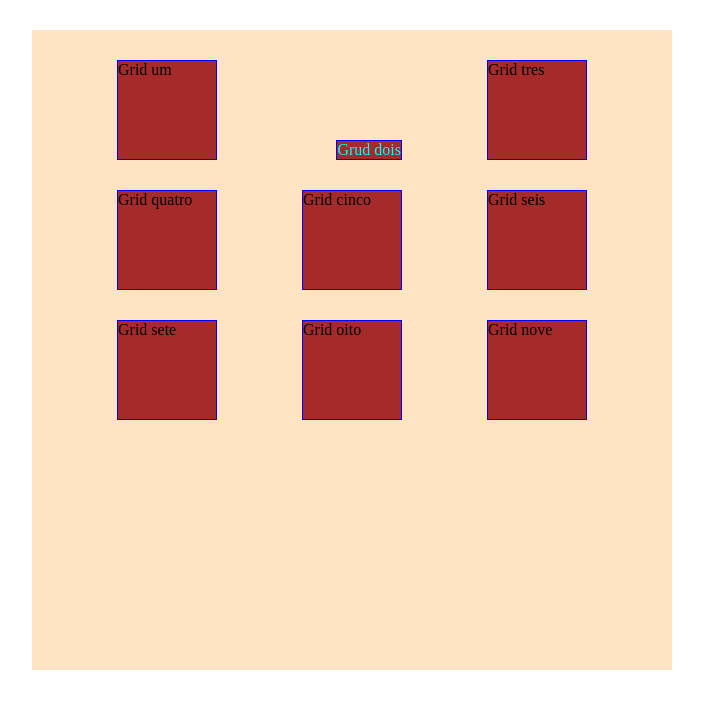
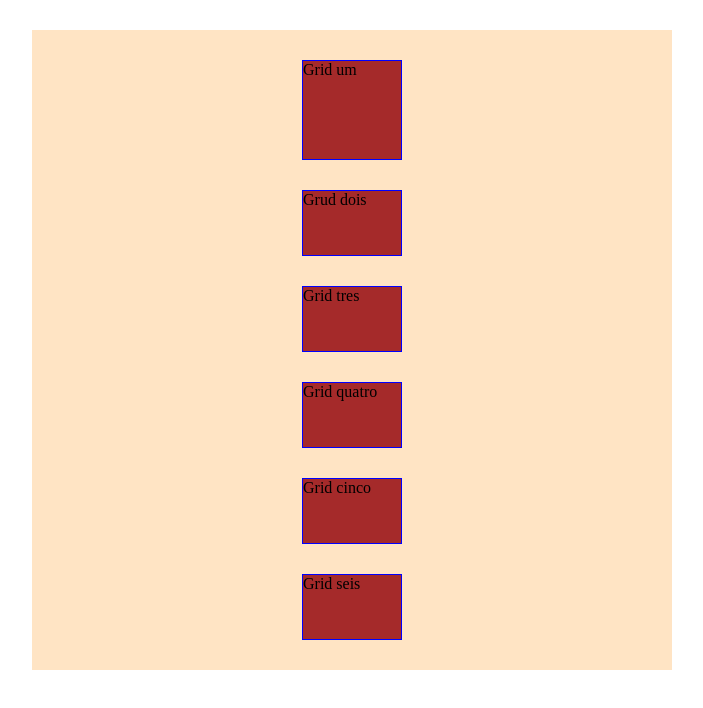
Before and after one commit to DevWebFelipe/Formacao-Full-Stack, a plain HTML site: page PraticaConteudoAula/grids/index.html in a window 1280 px wide. Shown: the whole page, without its empty margins (288-991 px from the left). Drawn offline with Linux system fonts and the light colour scheme.

Commit message:
Exemplos pegos durante a aula

```diff
--- a/PraticaConteudoAula/grids/assets/css/index.css
+++ b/PraticaConteudoAula/grids/assets/css/index.css
@@ -26,8 +26,8 @@
   height: 80vh;
   margin: 30px auto;
   display: grid;
-  grid-template-columns: repeat(3, 100px);
-  grid-template-rows: repeat(3, 100px);
+  grid-template-columns: repeat(1, 100px);
+  grid-template-rows: repeat(1, 100px);
   gap: 30px;
   justify-content: space-evenly;
   /*place-content: space-around;*/
@@ -38,9 +38,3 @@
   background-color: brown;
   border: solid 1px blue;
 }
-
-.grid_pai .filho:nth-child(2) {
-  align-self: end;
-  justify-self: right;
-  color: aqua;
-}
--- a/PraticaConteudoAula/grids/index.html
+++ b/PraticaConteudoAula/grids/index.html
@@ -14,9 +14,7 @@
       <div class="filho">Grid quatro</div>
       <div class="filho">Grid cinco</div>
       <div class="filho">Grid seis</div>
-      <div class="filho">Grid sete</div>
-      <div class="filho">Grid oito</div>
-      <div class="filho">Grid nove</div>
+
     </div>
   </body>
 </html>
```
